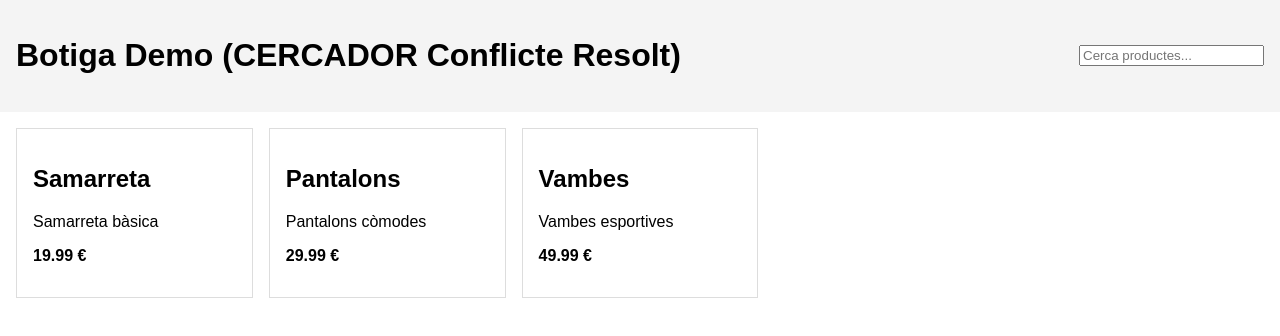
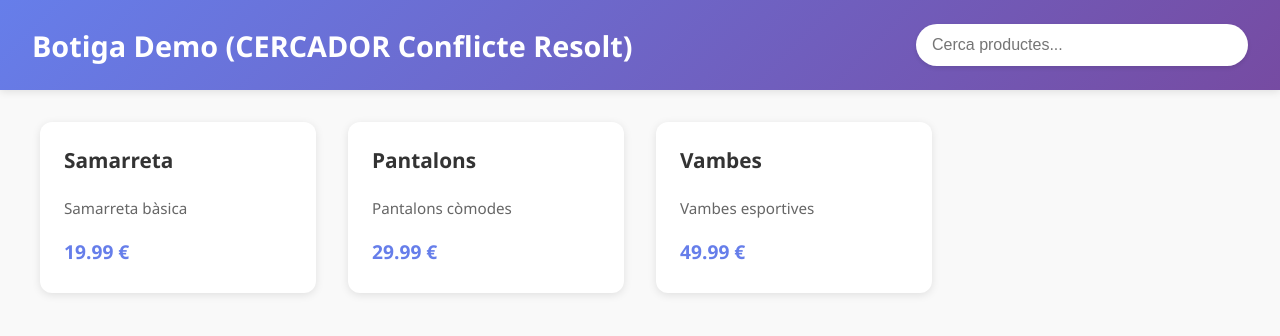
Before and after one commit to RaulRLM/botiga_git_github, a plain HTML site: page index.html in a window 1280 px wide. Drawn offline with Linux system fonts and the light colour scheme.

Commit message:
Millora estils del grid de productes

```diff
--- a/css/estils.css
+++ b/css/estils.css
@@ -1,26 +1,79 @@
 body {
-    font-family: Arial, sans-serif;
+    font-family: 'Segoe UI', Tahoma, Geneva, Verdana, sans-serif;
     margin: 0;
+    background: #f9f9f9;
 }
 
 header {
-    padding: 1rem;
-    background: #f4f4f4;
+    padding: 1.5rem 2rem;
+    background: linear-gradient(135deg, #667eea 0%, #764ba2 100%);
     display: flex;
     justify-content: space-between;
     align-items: center;
+    box-shadow: 0 2px 8px rgba(0, 0, 0, 0.1);
+}
+
+header h1 {
+    color: white;
+    margin: 0;
+    font-size: 1.8rem;
+}
+
+#buscador {
+    padding: 0.75rem 1rem;
+    border: none;
+    border-radius: 25px;
+    width: 300px;
+    font-size: 1rem;
+    box-shadow: 0 2px 4px rgba(0, 0, 0, 0.1);
+}
+
+#buscador:focus {
+    outline: none;
+    box-shadow: 0 2px 8px rgba(102, 126, 234, 0.4);
 }
 
 .grid {
     display: grid;
-    grid-template-columns: repeat(auto-fill, minmax(200px, 1fr));
-    gap: 1rem;
-    padding: 1rem;
+    grid-template-columns: repeat(auto-fill, minmax(250px, 1fr));
+    gap: 2rem;
+    padding: 2rem;
+    max-width: 1200px;
+    margin: 0 auto;
 }
 
 .card {
-    border: 1px solid #ddd;
-    padding: 1rem;
+    border: none;
+    padding: 1.5rem;
     text-decoration: none;
     color: inherit;
+    background: white;
+    border-radius: 12px;
+    box-shadow: 0 2px 8px rgba(0, 0, 0, 0.1);
+    transition: all 0.3s ease;
+    display: flex;
+    flex-direction: column;
+    gap: 0.75rem;
 }
+
+.card:hover {
+    transform: translateY(-8px);
+    box-shadow: 0 8px 20px rgba(0, 0, 0, 0.15);
+}
+
+.card h2 {
+    margin: 0 0 0.5rem 0;
+    font-size: 1.3rem;
+    color: #333;
+}
+
+.card p {
+    margin: 0.25rem 0;
+    color: #666;
+    font-size: 0.95rem;
+}
+
+.card strong {
+    color: #667eea;
+    font-size: 1.2rem;
+}
```
